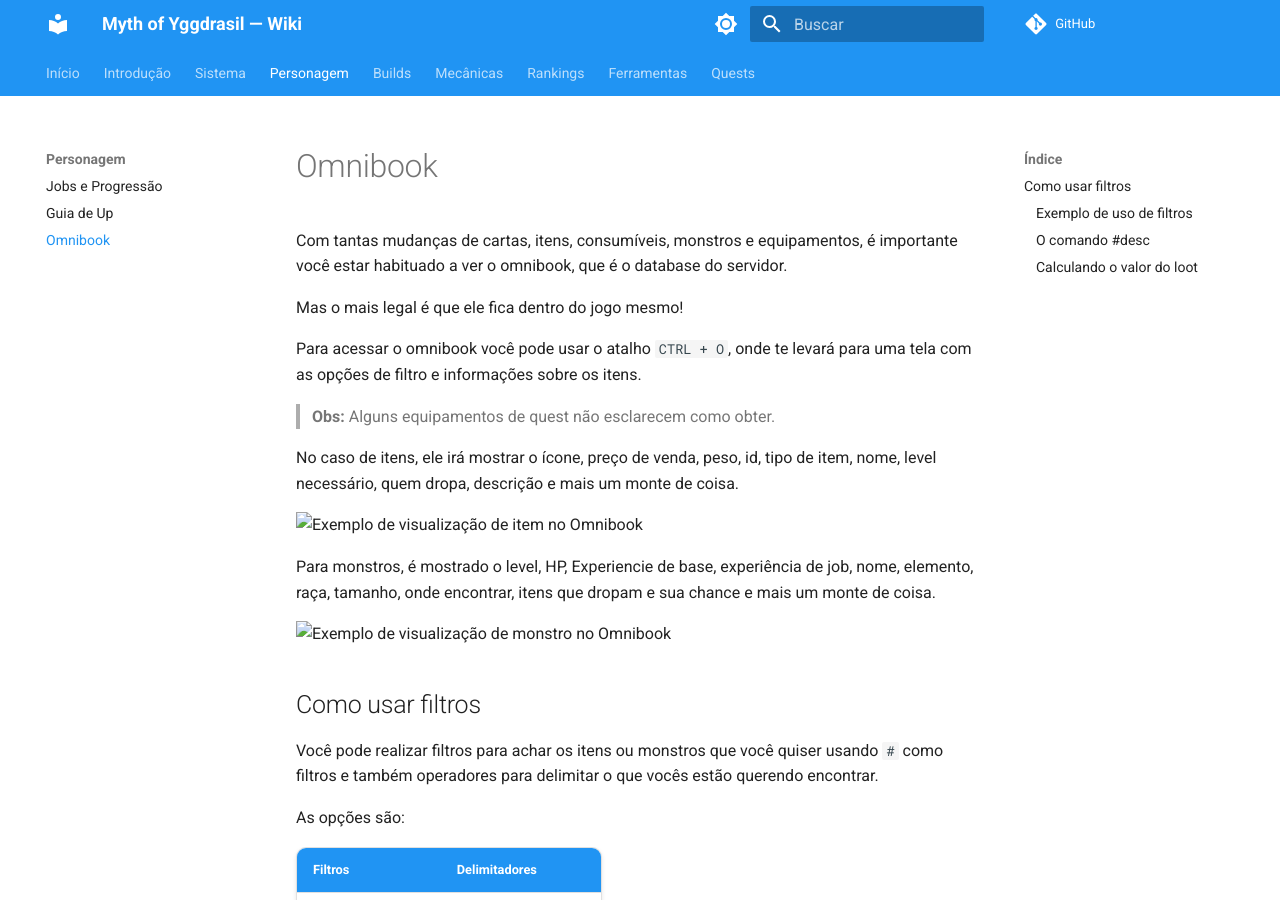
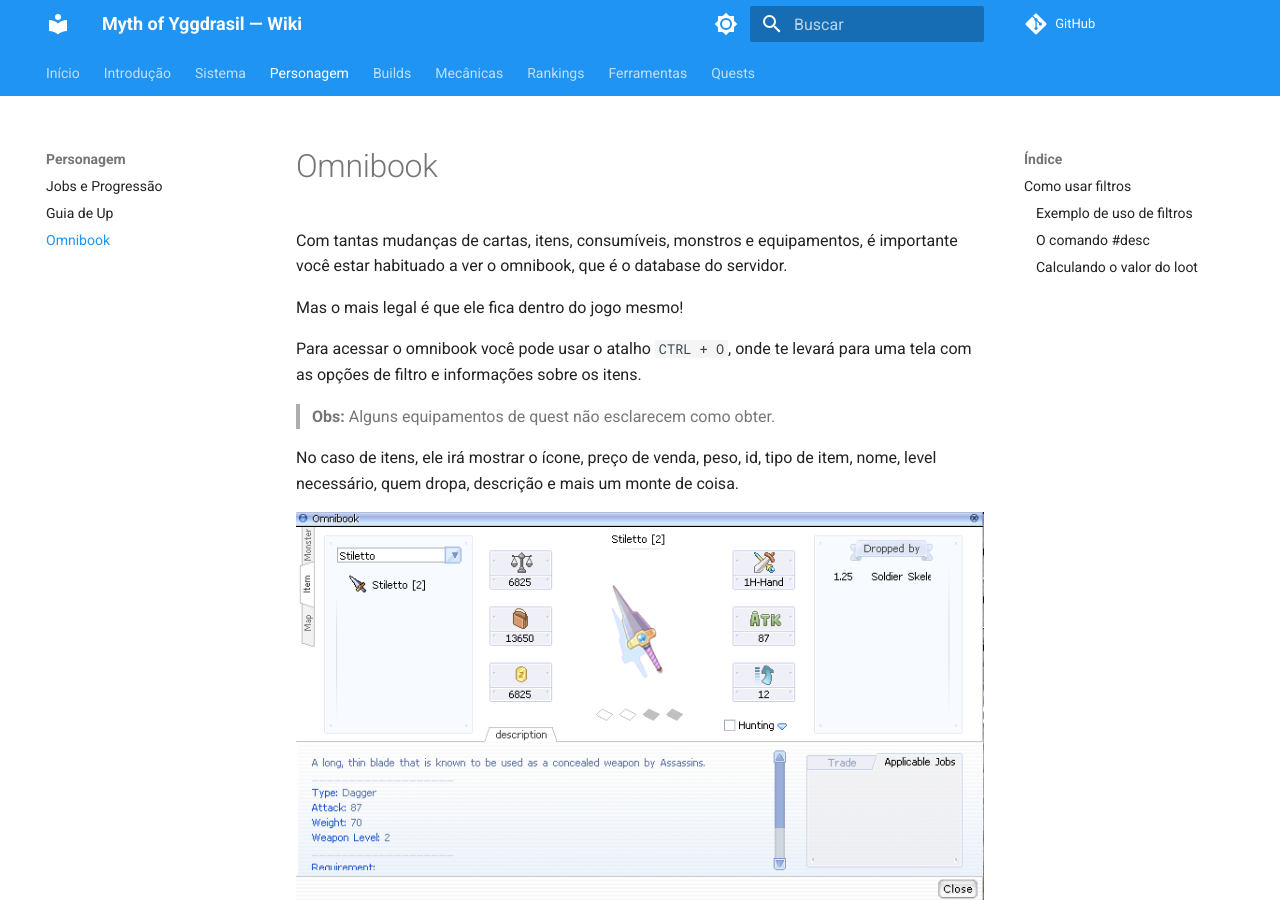
Before and after one commit to mythofyggdrasil/mythofyggdrasil.github.io, an MkDocs documentation site: the page built from docs/omnibook.md, in a window 1280 px wide and 900 px high. Built offline with MkDocs 1.6.1 and Material for MkDocs 9.7.7, drawn with Linux system fonts in a browser that asks for light colours; comment, search, counter and statistics services are not loaded.

Commit message:
Update omnibook.md

```diff
--- a/docs/omnibook.md
+++ b/docs/omnibook.md
@@ -10,11 +10,11 @@
 
 No caso de itens, ele irá mostrar o ícone, preço de venda, peso, id, tipo de item, nome, level necessário, quem dropa, descrição e mais um monte de coisa.
 
-![Exemplo de visualização de item no Omnibook](/docs/assets/images/guide_images/image109.png)
+![Exemplo de visualização de item no Omnibook](/assets/images/guide_images/image109.png)
 
 Para monstros, é mostrado o level, HP, Experiencie de base, experiência de job, nome, elemento, raça, tamanho, onde encontrar, itens que dropam e sua chance e mais um monte de coisa.
 
-![Exemplo de visualização de monstro no Omnibook](/docs/assets/images/guide_images/image135.png)
+![Exemplo de visualização de monstro no Omnibook](/assets/images/guide_images/image135.png)
 
 ## Como usar filtros
 
@@ -44,7 +44,7 @@
 
 Tudo bem que só tem o Goblin nessas condições, mas você entendeu a ideia.
 
-![Resultado do filtro de exemplo](/docs/assets/images/guide_images/image152.png)
+![Resultado do filtro de exemplo](/assets/images/guide_images/image152.png)
 
 ### O comando `#desc`
 
@@ -53,7 +53,7 @@
 Então vamos supor que você quer ver todos os itens que sejam exclusivos para a classe Thief e que seja armor e nível 3, então você faz assim:
 `#desc=thief #desc=armor #desc=Level: 3`
 
-![Resultado da busca por descrição](/docs/assets/images/guide_images/image198.png)
+![Resultado da busca por descrição](/assets/images/guide_images/image198.png)
 
 ### Calculando o valor do loot
 
@@ -63,7 +63,7 @@
 
 Então no exemplo abaixo, eu fiz o filtro `#zeny>10000` para ver todos os itens que valem mais que um 10k no npc e temos a Witherless Rose com drop de 4% da Mavka.
 
-![Filtro por valor de venda](/docs/assets/images/guide_images/image116.png)
+![Filtro por valor de venda](/assets/images/guide_images/image116.png)
 
 > **Ozzi:** Dá para perder horas olhando o omnibook e organizando o que você vai enfrentar ou dropar no decorrer do dia, e o melhor, é dentro do jogo, não precisa ter uma outra janela aberta toda hora.
 
```
